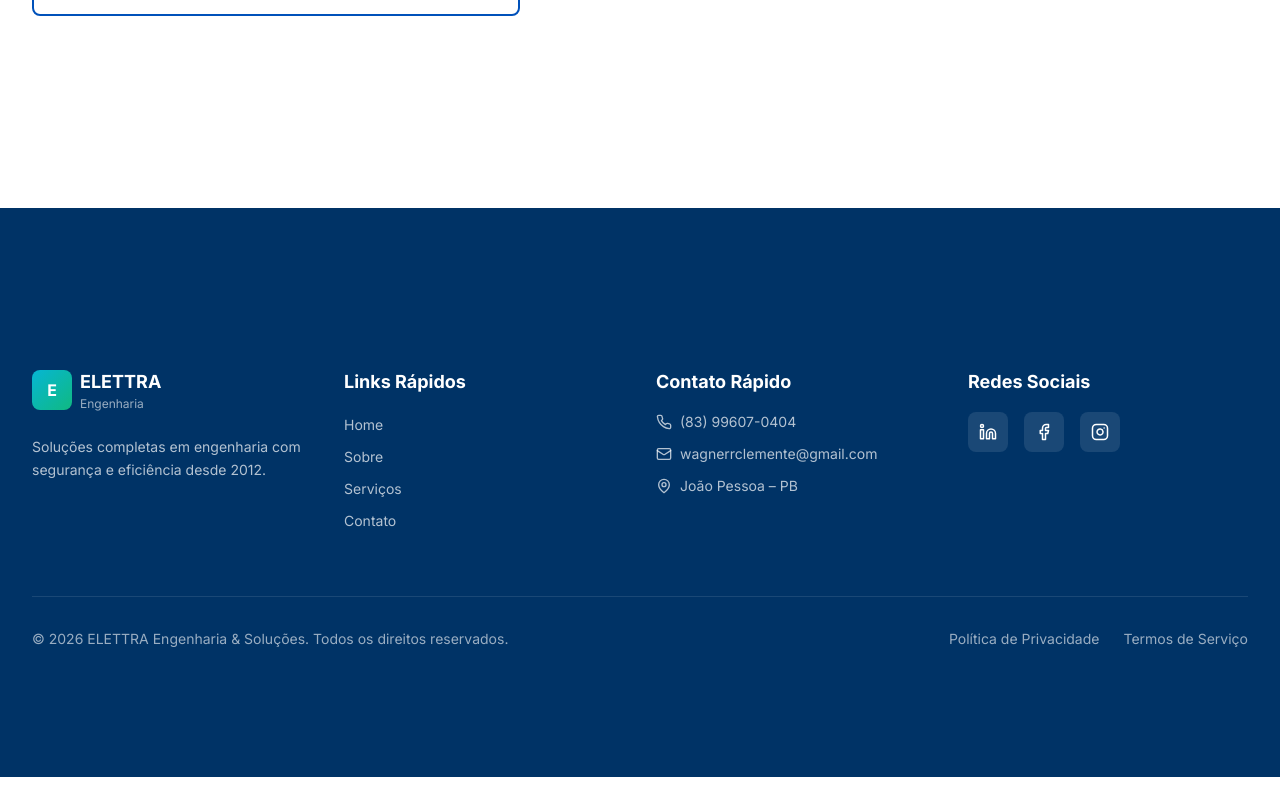
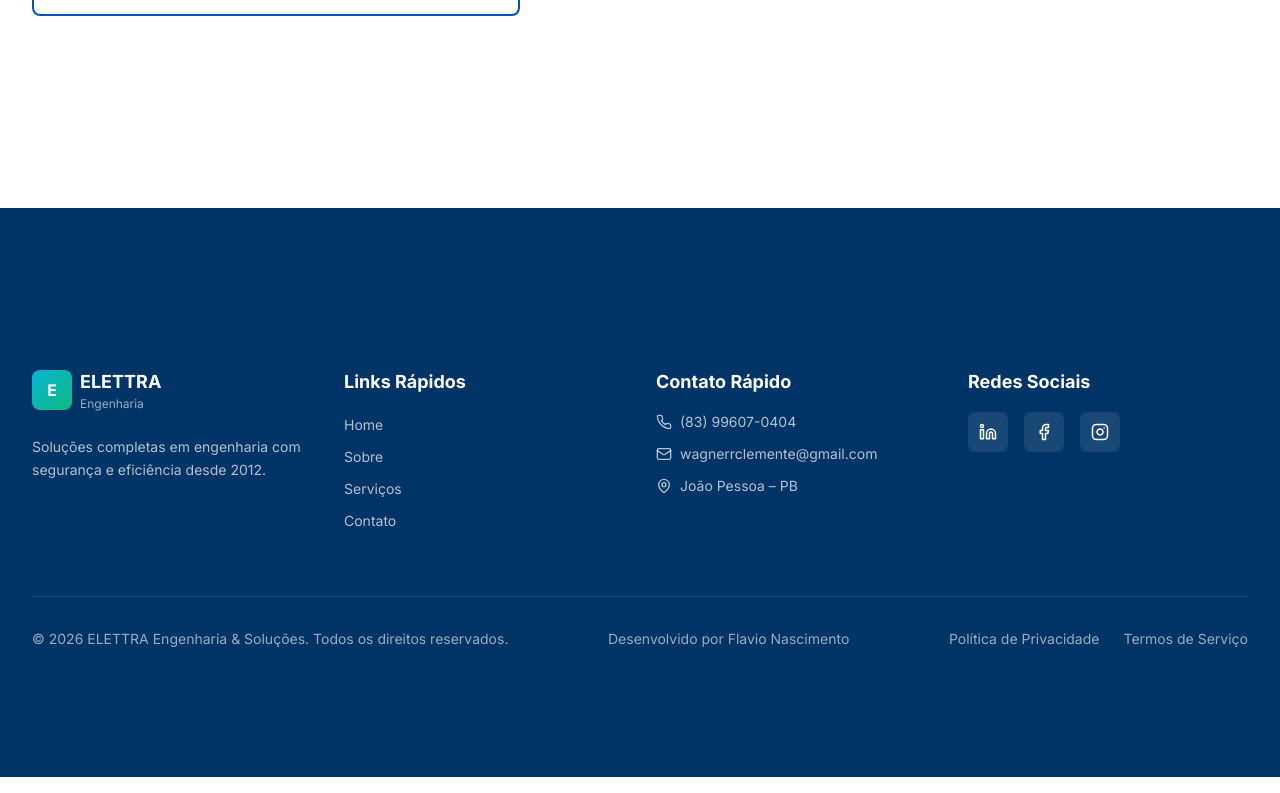
Before and after one commit to FlavioNascimento99/elettra-landing-page, a React (Vite) app: page / in a window 1280 px wide. Shown: the part 7039-7832 px from the top of the page. Built offline with nearby package versions, Linux system fonts and the light colour scheme.

Commit message:
Adição de link de desenvolvedor

```diff
--- a/src/components/Footer.tsx
+++ b/src/components/Footer.tsx
@@ -130,6 +130,14 @@ export default function Footer() {
           <p className="text-white/60 text-sm mb-4 md:mb-0">
             © {currentYear} ELETTRA Engenharia & Soluções. Todos os direitos reservados.
           </p>
+            <a
+            href="https://nascimentohub.netlify.app/"
+            target="_blank"
+            rel="noopener noreferrer"
+            className="text-white/60 hover:text-white transition-colors text-sm mb-4 md:mb-0"
+            >
+            Desenvolvido por Flavio Nascimento
+            </a>
           <div className="flex items-center space-x-6 text-sm">
             <a href="#" className="text-white/60 hover:text-white transition-colors">
               Política de Privacidade
```
